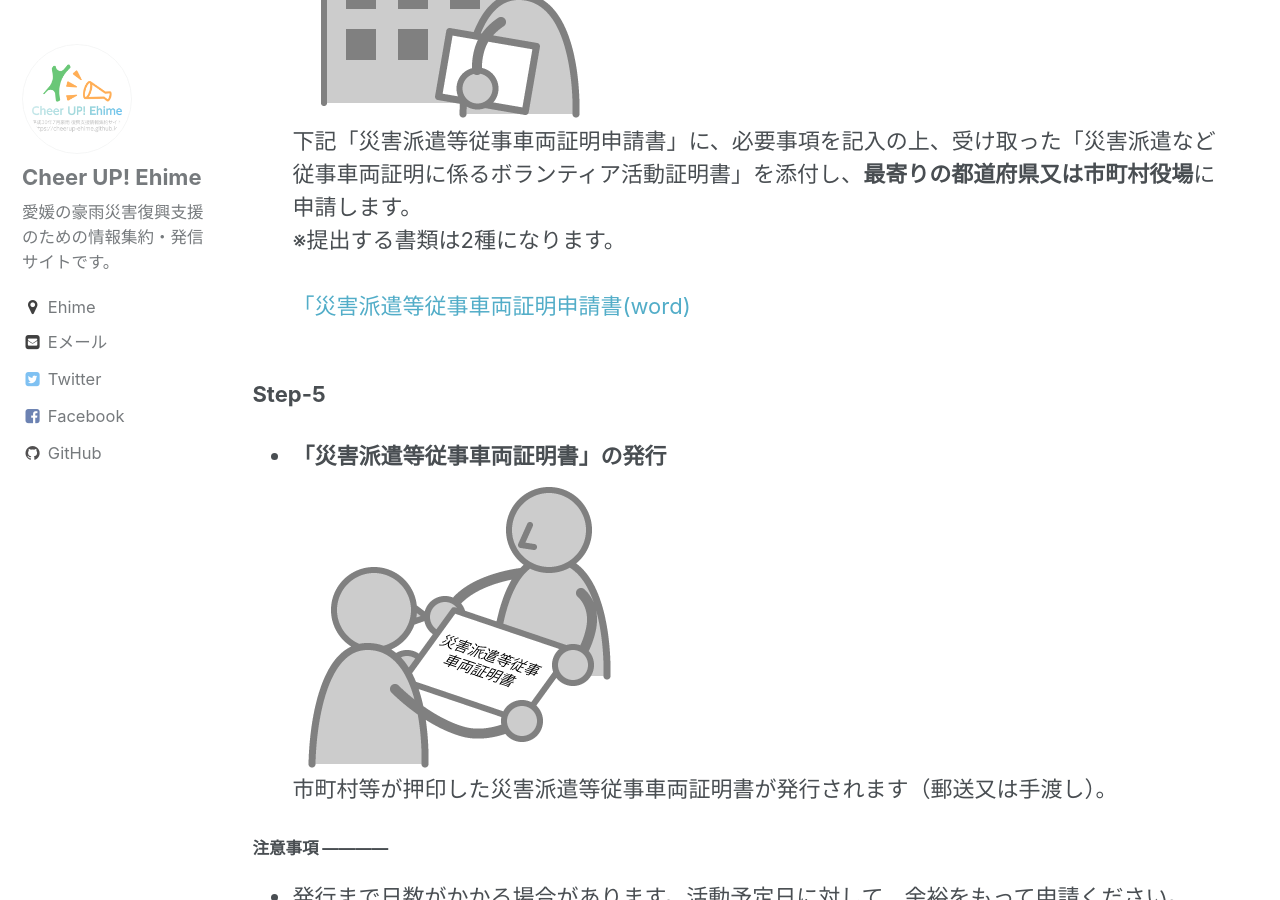
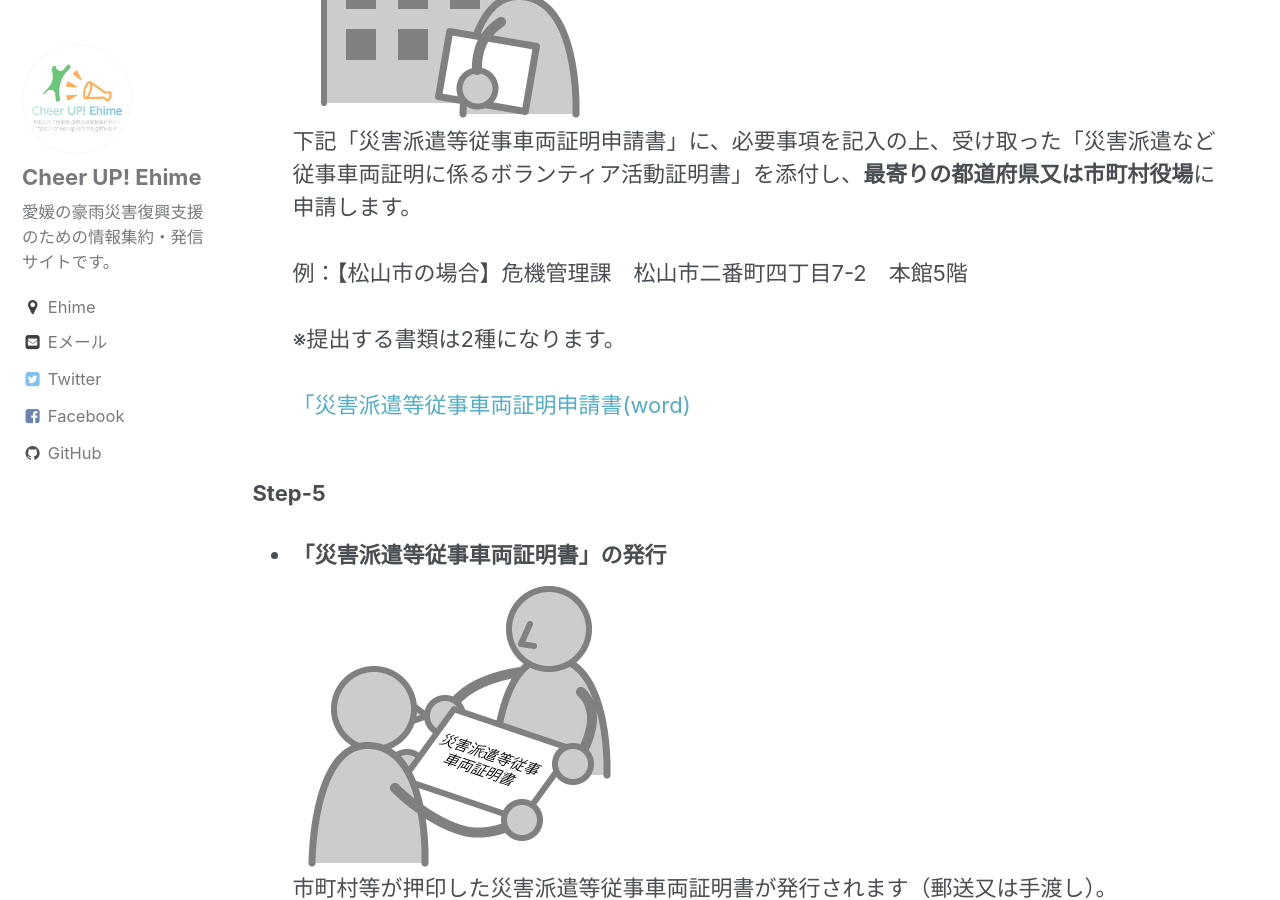
Before and after one commit to cheerup-ehime/cheerup-ehime.github.io, a Jekyll site: the page built from _pages/volunteer_backup.md, in a window 1280 px wide and 900 px high, scrolled down 2971 px. Built offline with Jekyll 4.4.1, drawn with Linux system fonts in a browser that asks for light colours; comment, search, counter and statistics services are not loaded.

Commit message:
Update volunteer_backup.md

```diff
--- a/_pages/volunteer_backup.md
+++ b/_pages/volunteer_backup.md
@@ -40,7 +40,8 @@ modified: 2018-07-20 11:57:29
 **Step-4**<br>
 - **最寄りの都道府県・市町村担当窓口へ申請**<br>
 ![saigai-hakensyaryo4](/assets/images/syaryo_4.gif)<br>
-下記「災害派遣等従事車両証明申請書」に、必要事項を記入の上、受け取った「災害派遣など従事車両証明に係るボランティア活動証明書」を添付し、**最寄りの都道府県又は市町村役場**に申請します。<br>
+下記「災害派遣等従事車両証明申請書」に、必要事項を記入の上、受け取った「災害派遣など従事車両証明に係るボランティア活動証明書」を添付し、**最寄りの都道府県又は市町村役場**に申請します。<br><br>
+例：【松山市の場合】危機管理課　松山市二番町四丁目7-2　本館5階<br><br>
 ※提出する書類は2種になります。<br><br>
     [「災害派遣等従事車両証明申請書(word)](http://www.pref.ehime.jp/h15350/gouu/documents/sinseisyo.docx)
 <br><br>
```
